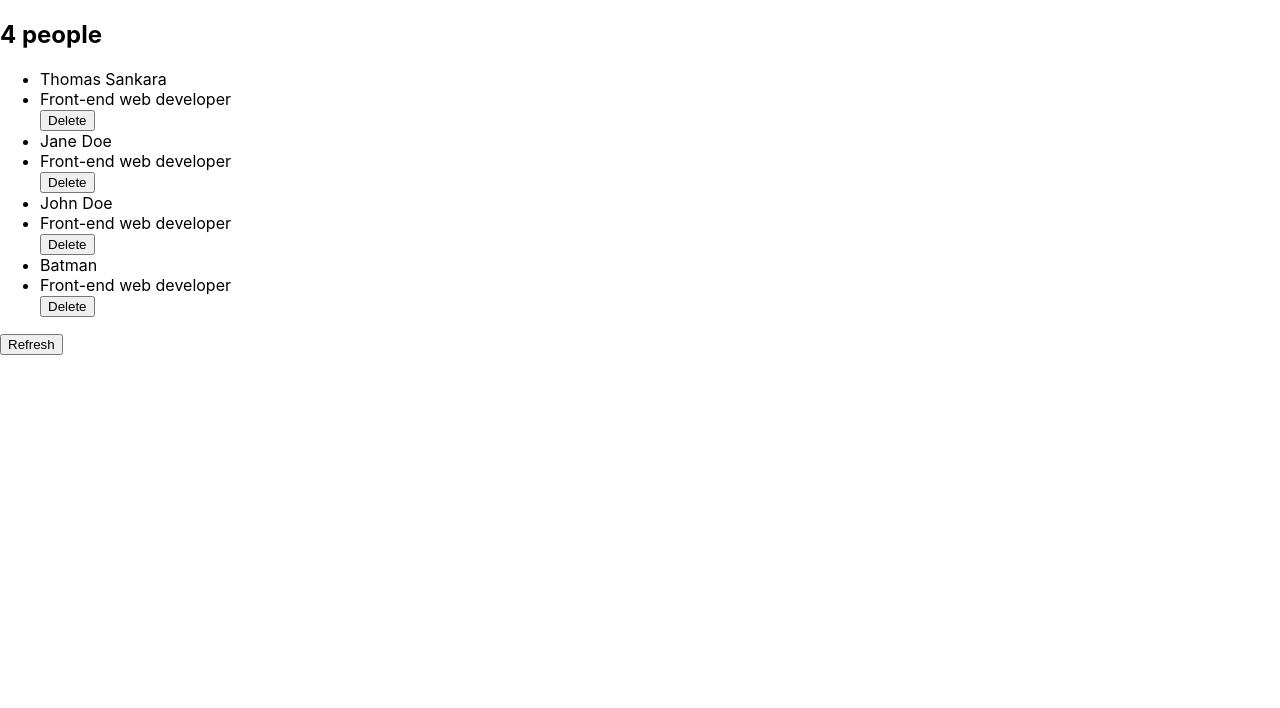
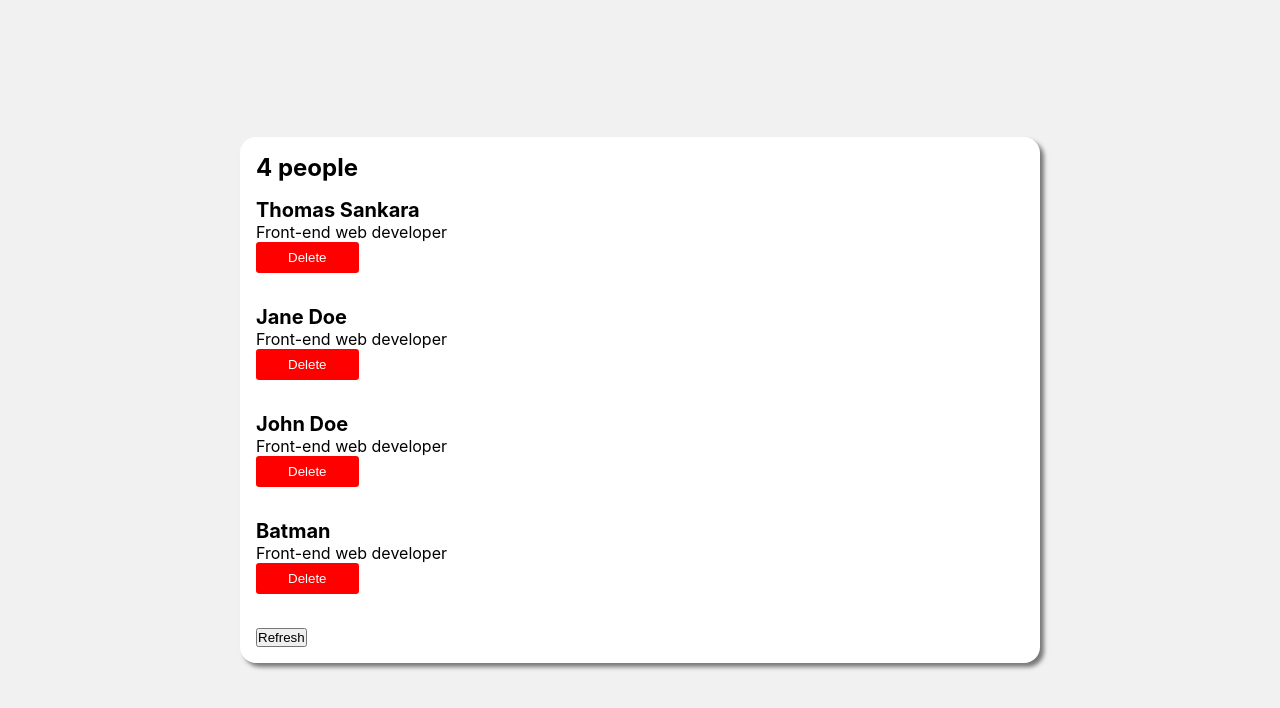
Before and after one commit to SankThomas/reactjs-projects-starter, a React (Create React App) app in the folder 2-list-app/setup/: page / in a window 1280 px wide. Shown: the top 708 px of the page. Built offline with nearby package versions, Linux system fonts and the light colour scheme.

Commit message:
style list app

```diff
--- a/2-list-app/setup/src/index.css
+++ b/2-list-app/setup/src/index.css
@@ -1,13 +1,52 @@
 body {
   margin: 0;
-  font-family: -apple-system, BlinkMacSystemFont, 'Segoe UI', 'Roboto', 'Oxygen',
-    'Ubuntu', 'Cantarell', 'Fira Sans', 'Droid Sans', 'Helvetica Neue',
+  font-family: -apple-system, BlinkMacSystemFont, "Segoe UI", "Roboto", "Oxygen",
+    "Ubuntu", "Cantarell", "Fira Sans", "Droid Sans", "Helvetica Neue",
     sans-serif;
   -webkit-font-smoothing: antialiased;
   -moz-osx-font-smoothing: grayscale;
+  background-color: #f1f1f1;
 }
 
-code {
-  font-family: source-code-pro, Menlo, Monaco, Consolas, 'Courier New',
-    monospace;
+* {
+  margin: 0;
+  padding: 0;
+  box-sizing: border-box;
 }
+
+.showcase {
+  display: flex;
+  align-items: center;
+  justify-content: center;
+  height: 100vh;
+  /* text-align: center; */
+}
+
+.overlay {
+  background-color: #fff;
+  padding: 1rem;
+  box-shadow: 4px 4px 4px rgba(0, 0, 0, 0.5);
+  border-radius: 1rem;
+  width: 90%;
+  max-width: 800px;
+}
+
+ul {
+  list-style-type: none;
+  margin-top: 1rem;
+}
+
+ul > li.name {
+  font-weight: bold;
+  font-size: 1.25rem;
+}
+
+ul > button {
+  margin-bottom: 2rem;
+  background-color: red;
+  color: white;
+  padding: 0.5rem 2rem;
+  border-radius: 0.2rem;
+  border: none;
+  cursor: pointer;
+}
```
